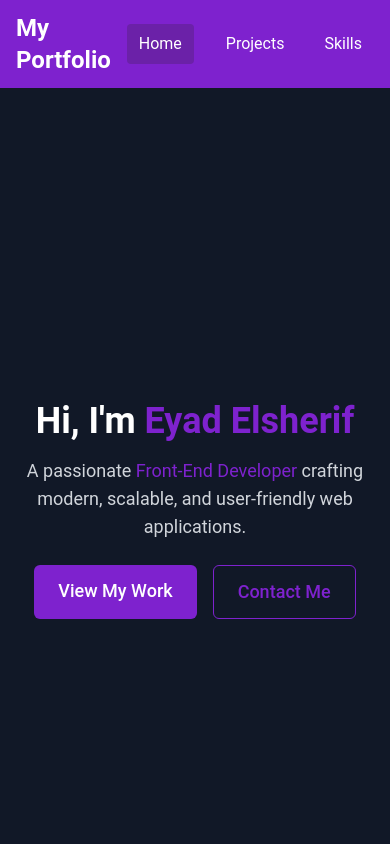
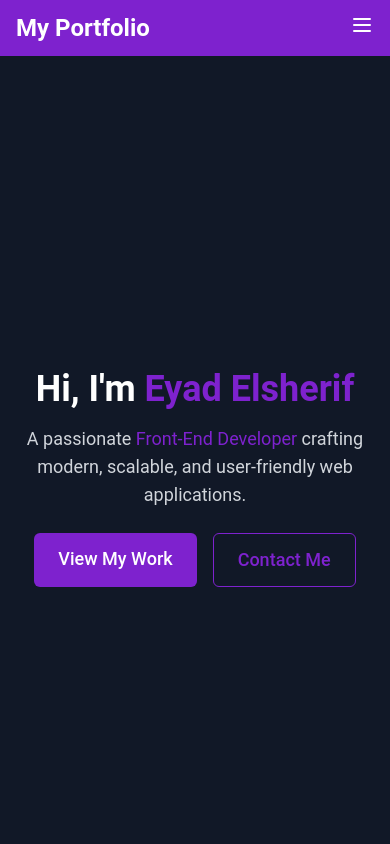
Before and after one commit to eyadhhh/react-project, a React (Vite) app in the folder Portofolio/: page / in a window 390 px wide. Shown: the top 844 px of the page. Built offline with nearby package versions, Linux system fonts and the light colour scheme.

Commit message:
Updating the navigation bar
Update the navigation bar making it look better
Making it suits mobile and making it folds

```diff
--- a/Portofolio/src/components/NavigationBar.jsx
+++ b/Portofolio/src/components/NavigationBar.jsx
@@ -1,22 +1,30 @@
-import React from 'react'
+import React, { useState } from 'react'
 import { NavLink } from 'react-router-dom'
 
 const NavigationBar = () => {
-  const linkClass = "text-white rounded mx-1 my-2 px-3 py-2 transition-all duration-200 hover:bg-purple-600"
-  const activeLinkClass = linkClass + " bg-purple-800"
+  const [isOpen, setIsOpen] = useState(false)
+  const linkClass = "text-white rounded mx-1 my-2 px-3 py-2 transition-all duration-200 hover:bg-purple-600 "
+  const activeLinkClass = linkClass + " bg-purple-800 "
 
   return (
     <nav className="bg-purple-700 shadow-lg">
       <div className="container mx-auto px-4 py-3 flex justify-between items-center">
         <div className="text-white text-2xl font-bold">My Portfolio</div>
-        <div className="flex space-x-4">
-          <NavLink to="/" className={({ isActive }) => (isActive ? activeLinkClass : linkClass)}>
+        <div className="block lg:hidden">
+          <button onClick={() => setIsOpen(!isOpen)} className="text-white focus:outline-none">
+            <svg className="w-6 h-6" fill="none" stroke="currentColor" viewBox="0 0 24 24" xmlns="http://www.w3.org/2000/svg">
+              <path strokeLinecap="round" strokeLinejoin="round" strokeWidth="2" d={isOpen ? "M6 18L18 6M6 6l12 12" : "M4 6h16M4 12h16M4 18h16"}></path>
+            </svg>
+          </button>
+        </div>
+        <div className={`lg:flex lg:items-center lg:space-x-4 ${isOpen ? 'block' : 'hidden'}`}>
+          <NavLink to="/" className={({ isActive }) => ((isActive ? activeLinkClass : linkClass) + (isOpen ? 'block' : 'inline-block'))}>
             Home
           </NavLink>
-          <NavLink to="/Projects" className={({ isActive }) => (isActive ? activeLinkClass : linkClass)}>
+          <NavLink to="/Projects" className={({ isActive }) => ((isActive ? activeLinkClass : linkClass) + (isOpen ? 'block' : 'inline-block'))}>
             Projects
           </NavLink>
-          <NavLink to="/Skills" className={({ isActive }) => (isActive ? activeLinkClass : linkClass)}>
+          <NavLink to="/Skills" className={({ isActive }) => ((isActive ? activeLinkClass : linkClass) + (isOpen ? 'block' : 'inline-block'))}>
             Skills
           </NavLink>
         </div>
--- a/Portofolio/src/components/Skills.jsx
+++ b/Portofolio/src/components/Skills.jsx
@@ -4,7 +4,7 @@
   const skills = ["HTML", "CSS", "JavaScript", "SQL", "Python", "C#", "React", "Tailwind", "ASP.NET Core", "Unity"]
 
   return (
-    <section className="bg-gray-100 py-8">
+    <section className="bg-gray-100 pt-8 pb-11">
       <div className="container mx-auto px-4">
         <h2 className="text-3xl font-bold text-center mb-6">My Skills</h2>
         <p className="text-center text-gray-700 mb-8">Here are some of the skills I have acquired over the years:</p>
```
Also changed, not shown: Portofolio/src/components/ContactMe.jsx (added).
